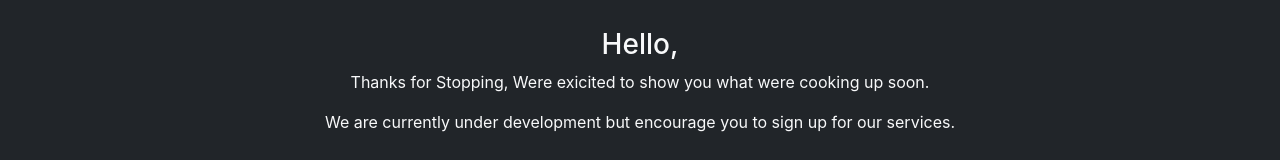
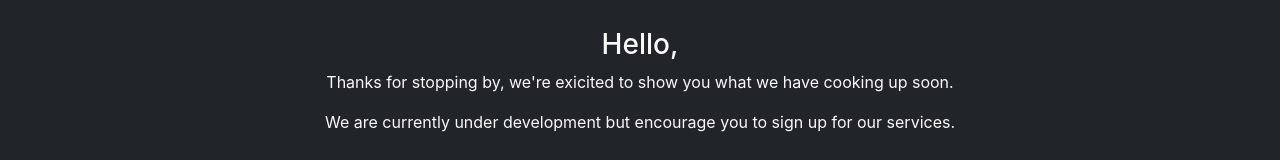
Before and after one commit to crispycret/ConsultingTV, a React (Create React App) app in the folder frontends/client-react/: page / in a window 1280 px wide. Shown: the part 332-492 px from the top of the page. Built offline with nearby package versions, Linux system fonts and the light colour scheme.

Commit message:
minor changes to coming soon page

```diff
--- a/frontends/client-react/src/pages/ComingSoonPage.tsx
+++ b/frontends/client-react/src/pages/ComingSoonPage.tsx
@@ -23,7 +23,7 @@ export const ComingSoonPage = () => {
                 </div>
                 <div>
                     <h3 className='text-center'>Hello,</h3>
-                    <p className='text-center'>Thanks for Stopping, Were exicited to show you what were cooking up soon.</p>
+                    <p className='text-center'>Thanks for stopping by, we're exicited to show you what we have cooking up soon.</p>
                     <p className='text-center'>We are currently under development but encourage you to sign up for our services.</p>
                     <div className="mt-5 mx-5">
                         <EmailInputWithButton />
```
